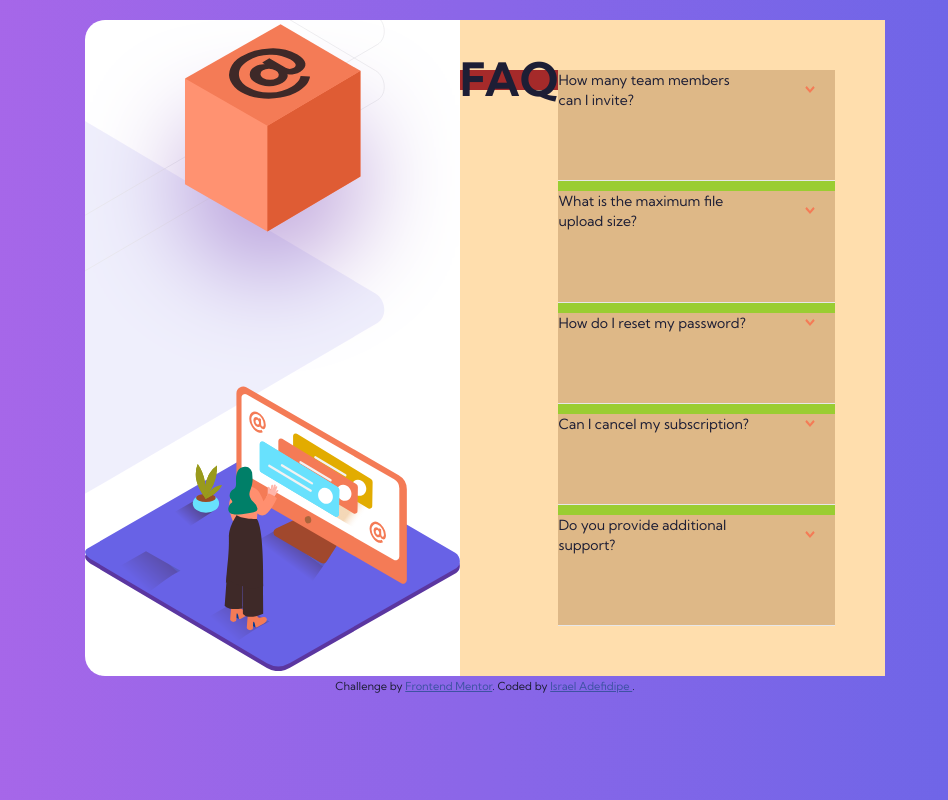
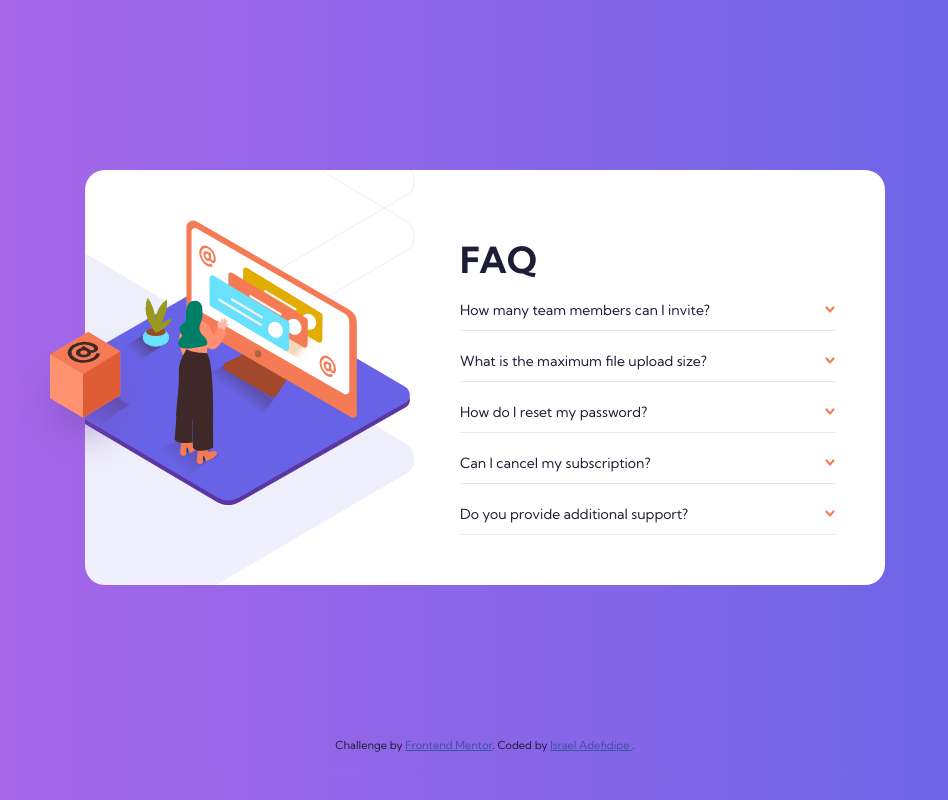
Before and after one commit to iadefidipe/FAQ-Accordion-card, a plain HTML site: page index.html in a window 1280 px wide. Shown: the whole page, without its empty margins (155-1103 px from the left). Drawn offline with Linux system fonts and the light colour scheme.

Commit message:
Desktop view done

```diff
--- a/app/scss/style.scss
+++ b/app/scss/style.scss
@@ -31,7 +31,7 @@ $weight-bold: 700;
 //================= Base
 
 html{
-    overflow-x: hidden;
+    overflow: hidden;
 }
 
 * {
@@ -47,7 +47,7 @@ img {
 body{
     background: $gradient-bg;
     max-width: 100%;
-    min-height: 1vh;
+    min-height: 0vh;
     font-family: $font-main;
     color: $clr-text;
     font-size: rem(13);
@@ -60,46 +60,66 @@ body{
 
 
 .accordion{
-    margin: auto ;
+    margin: rem(150) auto ;
     background-color: $clr-accordion-bg;
     max-width: rem(800);
     min-height: rem(400);
     border-radius: rem(20);
     display: flex;
     justify-content: space-between;
+    overflow-x: hidden;
+
 
     &__illustration{
         flex: 1;
         background: url(../../images/bg-pattern-desktop.svg);
         background-size: rem(700) rem(700);
         background-repeat: no-repeat;
-        background-position: rem(-400) rem(-210);
+        background-position: rem(-370) rem(-210);
+
+        img:first-of-type{
+            position:absolute;
+            width: rem(150);
+            height: rem(150);
+            top: rem(330);
+            transform: translate(-50%);
+            z-index: 10000;
+
+        }
+
+        img:last-of-type{
+            position: relative;
+
+            transform: translateX(rem(-50)) translateY(rem(50));
+
+        }
+
     }
 
     &__content{
         flex:1;
         display: flex;
-        gap: rem(0);
-        background-color: navajowhite;
+        flex-direction: column;
+        gap: rem(20);
         padding: rem(50) rem(50) rem(50) 0;
     }
 
     &__sections{
         display: grid;
         gap: rem(10);
-        background: yellowgreen;
     }
 
     &__section{
         border-bottom:  1px solid $clr-divider;
-        background: burlywood;
+
+        padding: rem(10) 0;
     }
 
     &__title{
-        background: brown;
-        height: rem(20);
+        margin-top: rem(30);
         h1{
-            font-size: rem(46);
+            font-size: rem(36);
+
         }
     }
 
@@ -107,14 +127,14 @@ body{
         display: flex;
         align-items: center;
         justify-content: space-between;
-        padding-right: rem(20);
+
         gap: rem(50);
-        // background-color: azure;
+
 
         h4{
             font-size: rem(14);
             font-weight: $weight-regular;
-            // background: white;
+
         }
 
         img{
@@ -124,7 +144,7 @@ body{
     }
 
     &__body{
-        // background: palegoldenrod;
+
         padding:  rem(10) 0;
 
         &--hidden{
```
Also changed, not shown: app/scss/style.css, 1 other file.
